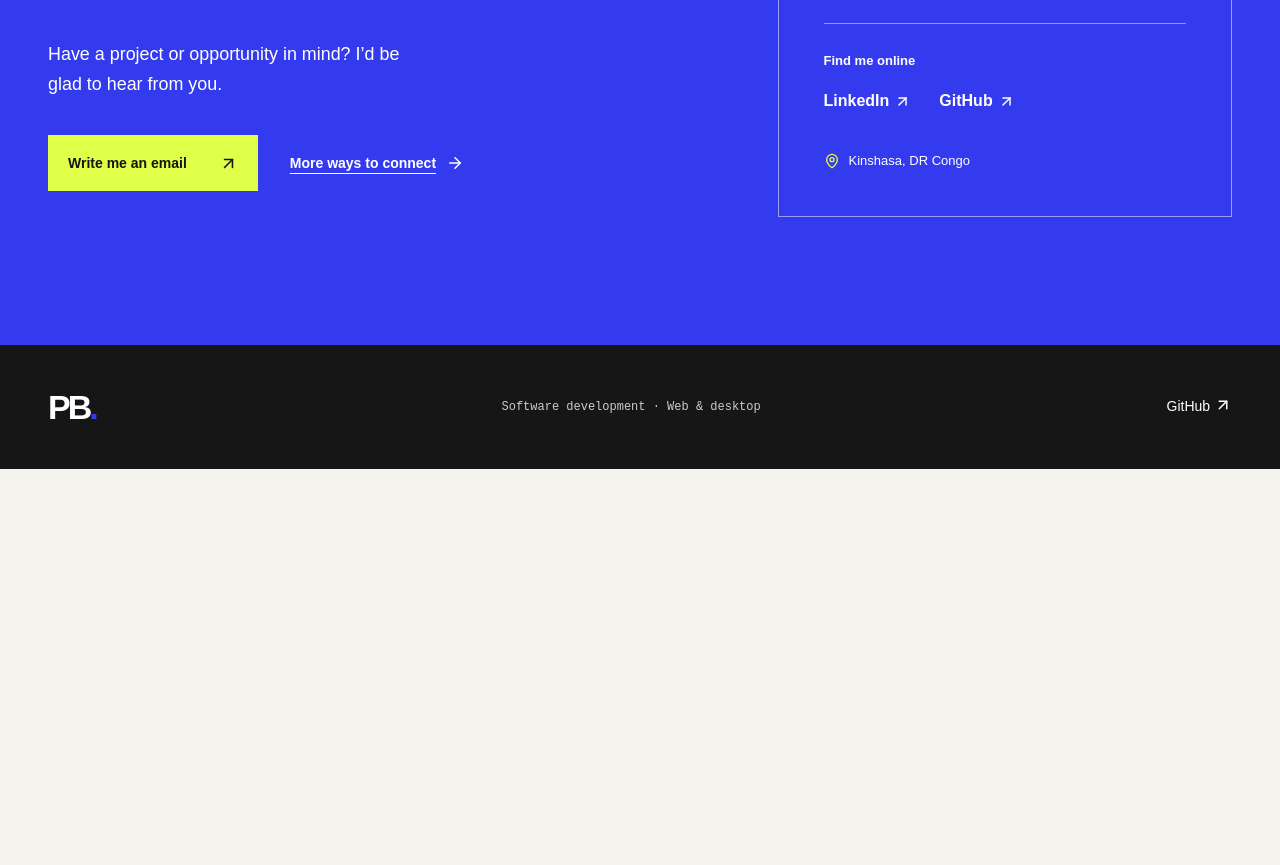
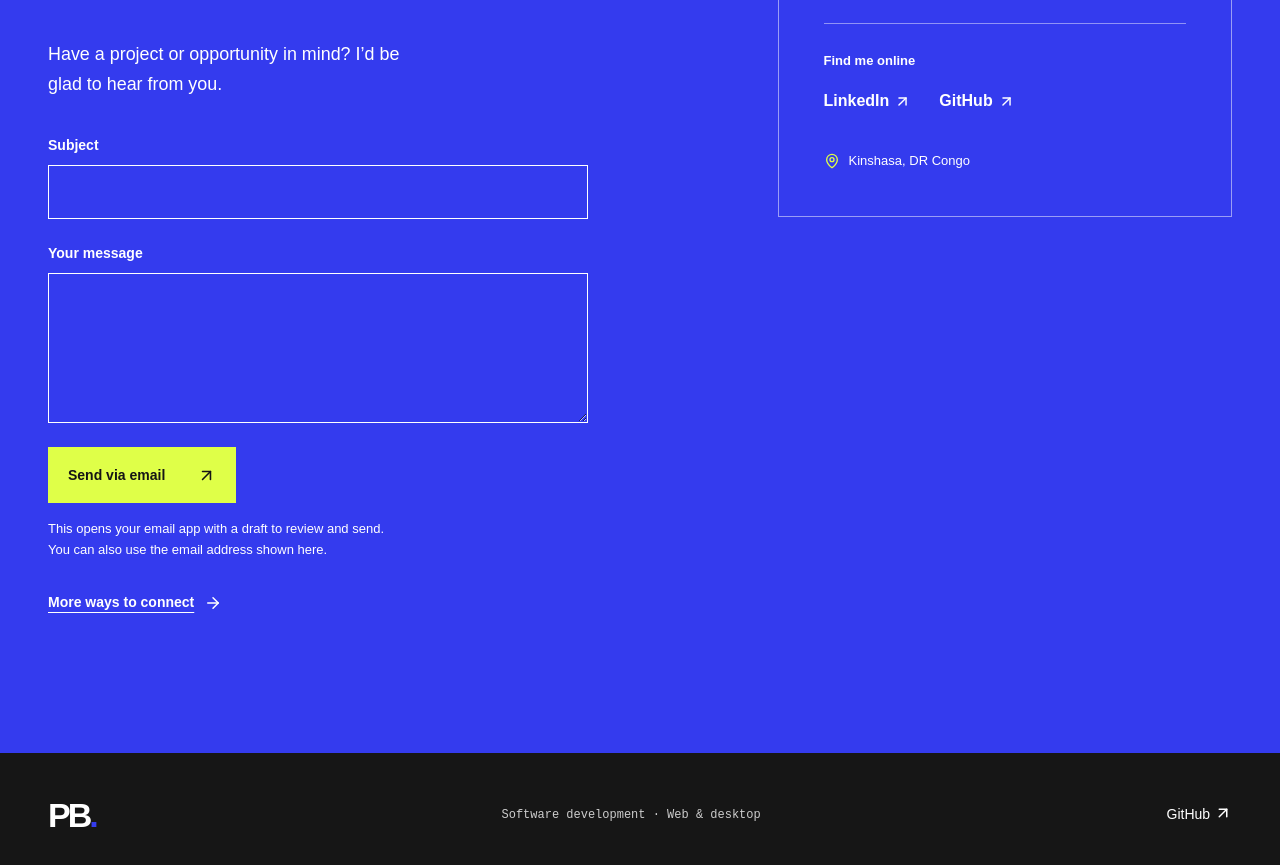
Before and after one commit to pistis-banz/portfolio-website, a Next.js app: page /en in a window 1280 px wide. Shown: the part 3920-4785 px from the top of the page. Before the commit the page ends 4389 px from the top, so only its background shows below. Built offline with nearby package versions, Linux system fonts and the light colour scheme.

Commit message:
feat: add email draft contact form

```diff
--- /dev/null
+++ b/components/contact-form.tsx
@@ -0,0 +1,44 @@
+'use client';
+
+import {useId, type FormEvent} from 'react';
+import {ArrowUpRight} from 'lucide-react';
+import {Toaster, toast} from 'sonner';
+import {contactContent, profile, type Locale} from '@/content/data';
+import styles from './contact-section.module.css';
+
+export function ContactForm({lang}:{lang: Locale}) {
+  const t = contactContent[lang];
+  const id = useId();
+
+  function prepareEmail(event: FormEvent<HTMLFormElement>) {
+    event.preventDefault();
+    const form = event.currentTarget;
+    const data = new FormData(form);
+    const subject = String(data.get('subject') ?? '').trim();
+    const body = String(data.get('body') ?? '').trim().replace(/\r?\n/g, '\r\n');
+    if (!subject || !body) {
+      const field = form.elements.namedItem(!subject ? 'subject' : 'body');
+      if (field instanceof HTMLInputElement || field instanceof HTMLTextAreaElement) {
+        field.setCustomValidity(t.requiredMessage);
+        field.reportValidity();
+      }
+      return;
+    }
+    window.location.href = `mailto:${profile.email}?subject=${encodeURIComponent(subject)}&body=${encodeURIComponent(body)}`;
+    form.reset();
+    toast(t.toastTitle, {description: t.toastDescription, duration: 8000});
+  }
+
+  return <><Toaster position="top-right" containerAriaLabel={t.toastRegion} toastOptions={{classNames: {toast: styles.toast, description: styles.toastDescription}}} /><form className={styles.form} action={`mailto:${profile.email}`} method="get" onSubmit={prepareEmail} aria-describedby={`${id}-help`}>
+    <div className={styles.field}>
+      <label htmlFor={`${id}-subject`}>{t.subject}</label>
+      <input id={`${id}-subject`} name="subject" type="text" maxLength={160} onInput={event => event.currentTarget.setCustomValidity('')} required />
+    </div>
+    <div className={styles.field}>
+      <label htmlFor={`${id}-body`}>{t.message}</label>
+      <textarea id={`${id}-body`} name="body" rows={5} maxLength={3000} onInput={event => event.currentTarget.setCustomValidity('')} required />
+    </div>
+    <button className={styles.primary} type="submit">{t.send}<ArrowUpRight size={19} aria-hidden="true" /></button>
+    <p id={`${id}-help`} className={styles.formHelp}>{t.formHelp}</p>
+  </form></>;
+}
--- a/components/contact-section.module.css
+++ b/components/contact-section.module.css
@@ -8,9 +8,22 @@
 .page .eyebrow span { color: var(--blue); }
 .title { max-width: 750px; margin: 0; font-size: clamp(46px, 6.3vw, 88px); font-weight: 900; line-height: .98; letter-spacing: -.04em; text-transform: uppercase; overflow-wrap: anywhere; }
 .description { max-width: 38ch; margin: 32px 0 0; font-size: clamp(17px, 1.4vw, 19px); line-height: 1.65; }
-.actions { display: flex; flex-wrap: wrap; align-items: center; gap: 24px 32px; margin-top: 36px; }
-.primary { display: inline-flex; align-items: center; justify-content: space-between; gap: 32px; min-height: 56px; padding: 16px 20px; background: var(--lime); color: var(--ink); font-size: 14px; font-weight: 700; }
+.actions { display: flex; flex-wrap: wrap; align-items: center; gap: 24px 32px; margin-top: 20px; }
+.form { display: grid; gap: 24px; max-width: 540px; margin-top: 36px; }
+.field { display: grid; gap: 9px; }
+.field label { font-size: 14px; font-weight: 700; }
+.field input, .field textarea { width: 100%; min-width: 0; border: 1px solid currentColor; border-radius: 0; padding: 14px; background: transparent; color: inherit; font: inherit; line-height: 1.5; }
+.field input { min-height: 52px; }
+.field textarea { min-height: 140px; resize: vertical; }
+.field input:focus-visible, .field textarea:focus-visible { outline: 3px solid var(--lime); outline-offset: 3px; }
+.page .field input:focus-visible, .page .field textarea:focus-visible { outline-color: var(--blue); }
+.primary { display: inline-flex; align-items: center; justify-content: space-between; justify-self: start; gap: 32px; min-height: 56px; padding: 16px 20px; border: 0; cursor: pointer; background: var(--lime); color: var(--ink); font-size: 14px; font-weight: 700; }
 .primary:hover { background: #e9ff91; }
+.primary:focus-visible { outline: 3px solid var(--ink); outline-offset: 4px; }
+.home .primary:focus-visible { outline-color: #fff; }
+.formHelp { max-width: 48ch; margin: -8px 0 0; font-size: 13px; line-height: 1.6; }
+.toast { border-left: 4px solid var(--blue) !important; font-family: Arial, Helvetica, sans-serif !important; }
+.toastDescription { color: #353535 !important; }
 .secondary { display: inline-flex; align-items: center; gap: 10px; min-height: 44px; font-size: 14px; font-weight: 700; text-decoration: underline; text-underline-offset: 5px; }
 .directory { min-width: 0; padding: clamp(24px, 3.5vw, 48px); border: 1px solid rgb(255 255 255 / .5); color: #fff; }
 .page .directory { background: var(--blue); border-color: var(--blue); }
--- a/components/contact-section.tsx
+++ b/components/contact-section.tsx
@@ -1,6 +1,7 @@
 import Link from 'next/link';
 import {ArrowRight, ArrowUpRight, Mail, MapPin, Phone} from 'lucide-react';
 import {contactContent, profile, type Locale} from '@/content/data';
+import {ContactForm} from './contact-form';
 import styles from './contact-section.module.css';
 
 export function ContactSection({lang, page = false}:{lang: Locale; page?: boolean}) {
@@ -13,10 +14,8 @@ export function ContactSection({lang, page = false}:{lang: Locale; page?: boolea
         <p className={styles.eyebrow}><span aria-hidden="true">✳</span> {t.eyebrow}</p>
         <Heading id="contact-heading" className={styles.title}>{t.title}</Heading>
         <p className={styles.description}>{t.description}</p>
-        <div className={styles.actions}>
-          <a className={styles.primary} href={`mailto:${profile.email}`}>{t.emailAction}<ArrowUpRight size={19} aria-hidden="true" /></a>
-          {!page && <Link className={styles.secondary} href={`/${lang}/contact`}>{t.pageAction}<ArrowRight size={18} aria-hidden="true" /></Link>}
-        </div>
+        <ContactForm lang={lang} />
+        {!page && <div className={styles.actions}><Link className={styles.secondary} href={`/${lang}/contact`}>{t.pageAction}<ArrowRight size={18} aria-hidden="true" /></Link></div>}
       </div>
       <div className={styles.directory}>
         <div className={styles.directoryHeading}><span>{t.directory}</span><span aria-hidden="true">✳</span></div>
--- a/content/data.ts
+++ b/content/data.ts
@@ -10,7 +10,7 @@ export const profile = {
   github: 'https://github.com/pistis-banz',
 };
 
-export const contactContent: Record<Locale, {eyebrow: string; title: string; description: string; emailAction: string; pageAction: string; directory: string; email: string; phone: string; social: string; location: string}> = {
+export const contactContent: Record<Locale, {eyebrow: string; title: string; description: string; emailAction: string; pageAction: string; directory: string; email: string; phone: string; social: string; location: string; subject: string; message: string; send: string; formHelp: string; requiredMessage: string; toastTitle: string; toastDescription: string; toastRegion: string}> = {
   en: {
     eyebrow: 'International collaborations',
     title: 'Let’s build something useful.',
@@ -22,6 +22,14 @@ export const contactContent: Record<Locale, {eyebrow: string; title: string; des
     phone: 'Phone',
     social: 'Find me online',
     location: 'Kinshasa, DR Congo',
+    subject: 'Subject',
+    message: 'Your message',
+    send: 'Send via email',
+    formHelp: 'This opens your email app with a draft to review and send. You can also use the email address shown here.',
+    requiredMessage: 'Please enter some text.',
+    toastTitle: 'Email app launch requested',
+    toastDescription: 'Review and send your message from your email app.',
+    toastRegion: 'Notifications',
   },
   fr: {
     eyebrow: 'Collaborations internationales',
@@ -34,6 +42,14 @@ export const contactContent: Record<Locale, {eyebrow: string; title: string; des
     phone: 'Téléphone',
     social: 'Me retrouver en ligne',
     location: 'Kinshasa, RD Congo',
+    subject: 'Objet',
+    message: 'Votre message',
+    send: 'Envoyer par e-mail',
+    formHelp: 'Votre messagerie s’ouvrira avec un brouillon à vérifier et à envoyer. Vous pouvez aussi utiliser l’adresse e-mail indiquée ici.',
+    requiredMessage: 'Veuillez saisir du texte.',
+    toastTitle: 'Ouverture de votre messagerie demandée',
+    toastDescription: 'Vérifiez et envoyez votre message depuis votre messagerie.',
+    toastRegion: 'Notifications',
   },
 };
 
--- a/package.json
+++ b/package.json
@@ -13,7 +13,8 @@
     "lucide-react": "1.72.0",
     "next": "16.4.3",
     "react": "19.3.0",
-    "react-dom": "19.3.0"
+    "react-dom": "19.3.0",
+    "sonner": "2.0.8"
   },
   "devDependencies": {
     "@tailwindcss/turbopack": "^4",
```
Also changed, not shown: 2 other files (tests, documents, lock files or other folders).
